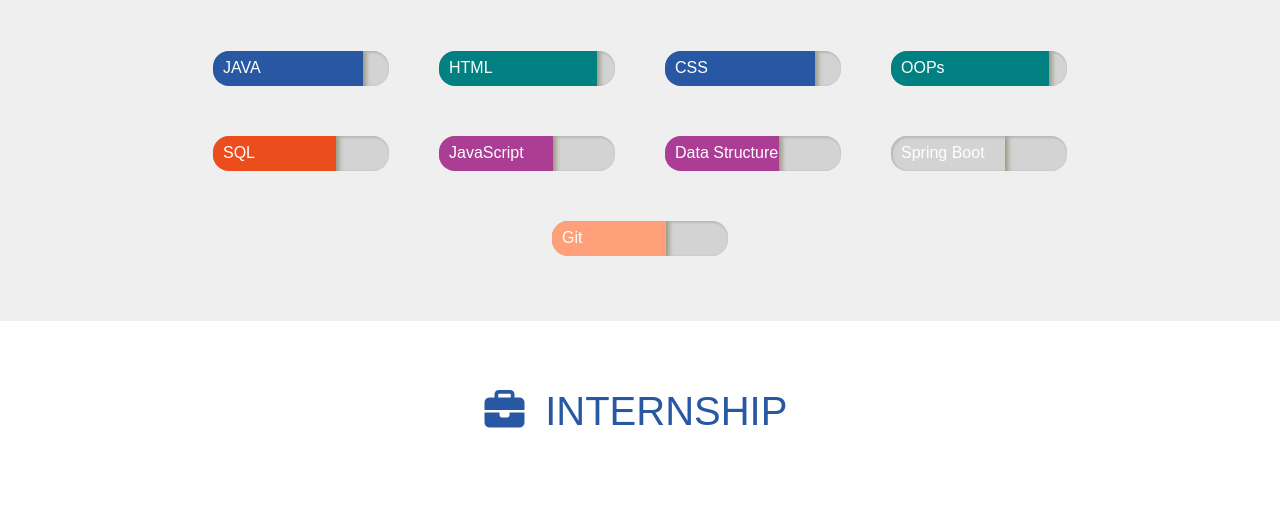
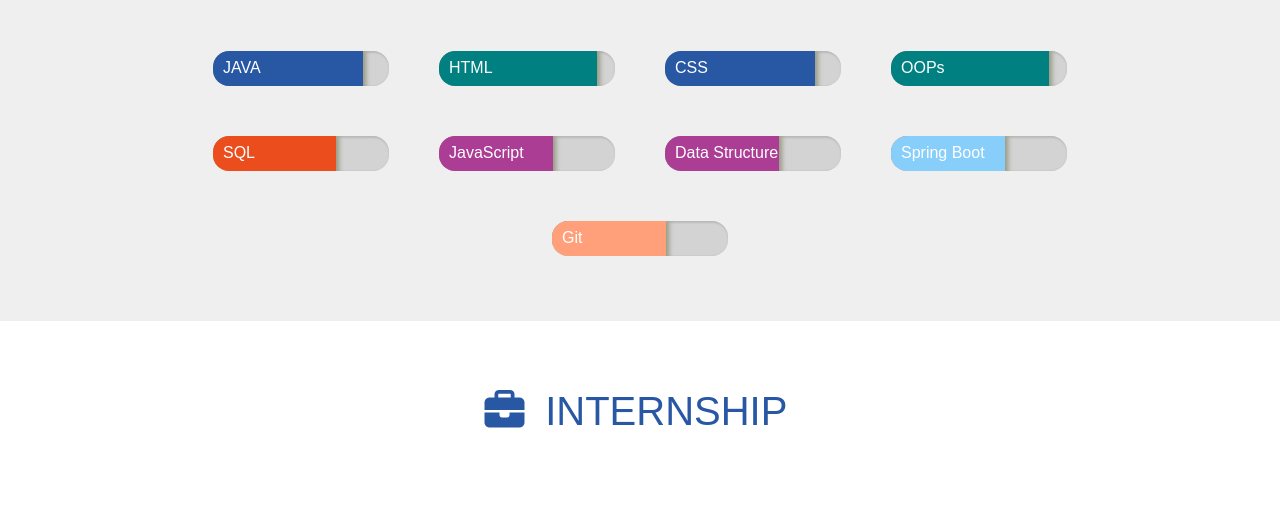
Before and after one commit to mohit21-09/my-resume, a plain HTML site: page index.html in a window 1280 px wide. Shown: the part 1140-1645 px from the top of the page. Drawn offline with Linux system fonts and the light colour scheme.

Commit message:
Update index.html

```diff
--- a/index.html
+++ b/index.html
@@ -128,7 +128,7 @@
                 </div>
             </div>
              <div class="skill-progress">
-                <div class="sixty-five-percent mb-skyblue ">
+                <div class="sixty-five-percent mb-lightblue ">
                     <div class="skill-name">
                         <span> Spring Boot </span>
                     </div>
```
